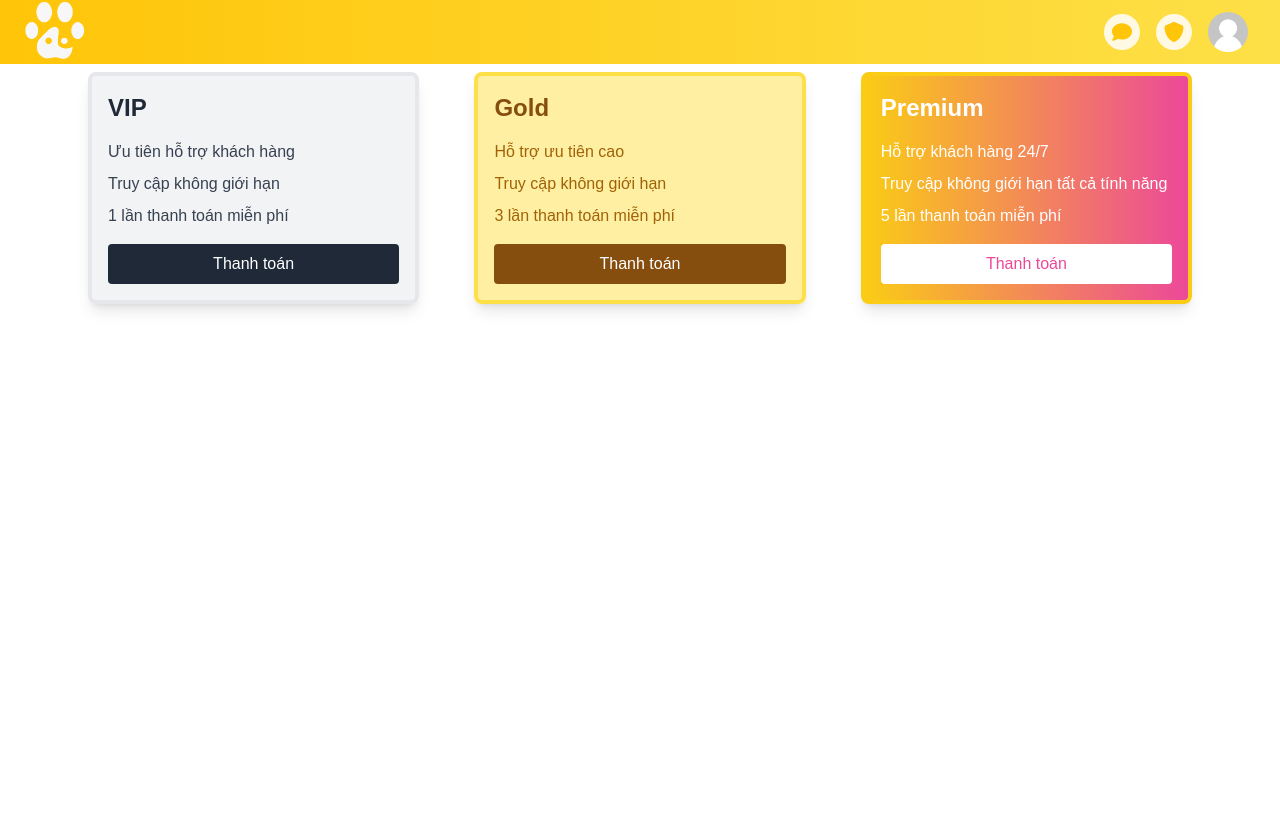
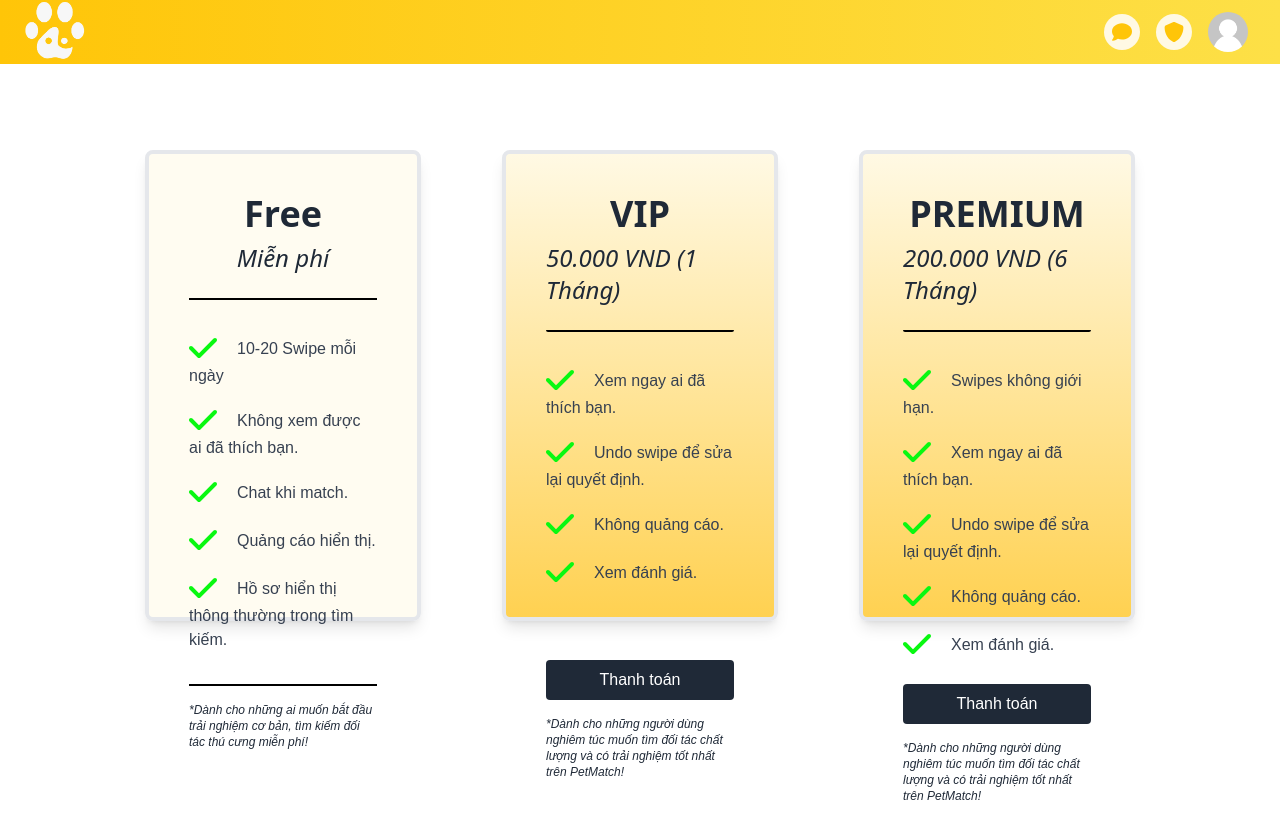
Before and after one commit to gheodn43/petmatch-app, a Next.js app: page /membership-pkgs in a window 1280 px wide. Shown: the top 838 px of the page. Built offline with nearby package versions, Linux system fonts and the light colour scheme; a web font is replaced by a local one.

Commit message:
modified UI payment + pet form

```diff
--- a/src/app/home/@main/(..)membership-pkgs/page.tsx
+++ b/src/app/home/@main/(..)membership-pkgs/page.tsx
@@ -1,15 +1,11 @@
 'use client';
 import { FontAwesomeIcon } from '@fortawesome/react-fontawesome';
-import { faArrowLeft } from '@fortawesome/free-solid-svg-icons';
+import { faCheck } from '@fortawesome/free-solid-svg-icons';
 import { useRouter } from 'next/navigation';
 import axios from 'axios';
 
 export default function MembershipPkgs() {
     const router = useRouter();
-
-    const handleBack = () => {
-        router.back();
-    };
     const handlePayment = async (packageName: string) => {
         try {
             const response = await axios.post('/api/membership-pkgs/checkout', { package: packageName });
@@ -23,54 +19,73 @@ export default function MembershipPkgs() {
 
     return (
         <div className="flex flex-col items-center p-2 h-screen space-y-6">
-            <div className="flex justify-start w-full px-2 py-4">
-                <button onClick={handleBack}>
-                    <FontAwesomeIcon icon={faArrowLeft} className="text-gray-600 text-xl" />
-                </button>
-            </div>
-            <div className='flex flex-col items-center justify-between xl:flex-row space-y-4 xl:space-y-0 xl:space-x-6 w-full px-20'>
-                <div className="flex flex-col p-4 w-full xl:w-[30%] bg-gray-200 bg-opacity-50 border-4 border-gray-200 rounded-lg shadow-lg">
-                    <h2 className="text-2xl font-bold text-gray-800 mb-4">VIP</h2>
-                    <ul className="text-gray-700 space-y-2">
-                        <li>Ưu tiên hỗ trợ khách hàng</li>
-                        <li>Truy cập không giới hạn</li>
-                        <li>1 lần thanh toán miễn phí</li>
+            <div className='flex flex-col items-center justify-evenly xl:flex-row space-y-4 xl:space-y-0 xl:space-x-6 w-full h-full px-20'>
+                <div className="flex flex-col p-10 w-full h-3/5 xl:w-[25%] bg-[#FFF9E4]  bg-opacity-50 border-4 border-gray-200 rounded-lg shadow-lg relative xl:bottom-[10%]">
+                    <div className='flex items-center justify-center flex-col border-b-2 border-black '>
+                        <h2 className="text-4xl text-gray-800 mb-2 font-extrabold font-sans">Free</h2>
+                        <h3 className="text-2xl text-gray-800 mb-6 italic font-sans">Miễn phí</h3>
+                    </div>
+                    <ul className="text-gray-700 space-y-4 mt-8 mb-4 pb-8 border-b-2 border-black ">
+                        <li><FontAwesomeIcon size='2xl' icon={faCheck} className="text-[#09F811] mr-5" />10-20 Swipe mỗi ngày</li>
+                        <li><FontAwesomeIcon size='2xl' icon={faCheck} className="text-[#09F811] mr-5" />Không xem được ai đã thích bạn.</li>
+                        <li><FontAwesomeIcon size='2xl' icon={faCheck} className="text-[#09F811] mr-5" />Chat khi match.</li>
+                        <li><FontAwesomeIcon size='2xl' icon={faCheck} className="text-[#09F811] mr-5" />Quảng cáo hiển thị.</li>
+                        <li><FontAwesomeIcon size='2xl' icon={faCheck} className="text-[#09F811] mr-5" />Hồ sơ hiển thị thông thường trong tìm kiếm.</li>
                     </ul>
-                    <button
+                    <span className='text-gray-800 font-extralight text-xs italic'>
+                    *Dành cho những ai muốn bắt đầu trải nghiệm cơ bản, tìm kiếm đối tác thú cưng miễn phí!
+                    </span>
+                    {/* <button
                         className="mt-4 p-2 bg-gray-800 text-white rounded"
                         onClick={() => handlePayment('VIP')}
                     >
                         Thanh toán
-                    </button>
+                    </button> */}
                 </div>
-                <div className="flex flex-col p-4 w-full xl:w-[30%] bg-yellow-300 bg-opacity-50 border-4 border-yellow-300 rounded-lg shadow-lg">
-                    <h2 className="text-2xl font-bold text-yellow-800 mb-4">Gold</h2>
-                    <ul className="text-yellow-700 space-y-2">
-                        <li>Hỗ trợ ưu tiên cao</li>
-                        <li>Truy cập không giới hạn</li>
-                        <li>3 lần thanh toán miễn phí</li>
+                <div className="flex flex-col p-10 w-full h-3/5 xl:w-[25%] bg-gradient-to-b from-[#FFF9E4] to-[#FFD151]  bg-opacity-50 border-4 border-gray-200 rounded-lg shadow-lg relative xl:bottom-[10%]">
+                    <div className='flex items-center justify-center flex-col border-b-2 border-black rounded-sm'>
+                        <h2 className="text-4xl text-gray-800 mb-2 font-extrabold font-sans">VIP</h2>
+                        <h3 className="text-2xl text-gray-800 mb-6 italic font-sans">50.000 VND (1 Tháng)</h3>
+                    </div>
+                    <ul className="text-gray-700 space-y-4 mt-8 mb-14">
+                        <li><FontAwesomeIcon size='2xl' icon={faCheck} className="text-[#09F811] mr-5" />Xem ngay ai đã thích bạn.</li>
+                        <li><FontAwesomeIcon size='2xl' icon={faCheck} className="text-[#09F811] mr-5" />Undo swipe để sửa lại quyết định.</li>
+                        <li><FontAwesomeIcon size='2xl' icon={faCheck} className="text-[#09F811] mr-5" />Không quảng cáo.</li>
+                        <li><FontAwesomeIcon size='2xl' icon={faCheck} className="text-[#09F811] mr-5" />Xem đánh giá.</li>
                     </ul>
                     <button
-                        className="mt-4 p-2 bg-yellow-800 text-white rounded"
-                        onClick={() => handlePayment('Gold')}
+                        className="mt-4 p-2 bg-gray-800 text-white rounded mb-4"
+                        onClick={() => handlePayment('VIP')}
                     >
                         Thanh toán
                     </button>
+                    <span className='text-gray-800 font-extralight text-xs italic'>
+                    *Dành cho những người dùng nghiêm túc muốn tìm đối tác chất lượng và có trải nghiệm tốt nhất trên PetMatch!
+                    </span>
                 </div>
-                <div className="flex flex-col p-4 w-full xl:w-[30%] bg-gradient-to-r from-yellow-400 to-pink-500 bg-opacity-50 border-4 border-yellow-400 rounded-lg shadow-lg">
-                    <h2 className="text-2xl font-bold text-white mb-4">Premium</h2>
-                    <ul className="text-white space-y-2">
-                        <li>Hỗ trợ khách hàng 24/7</li>
-                        <li>Truy cập không giới hạn tất cả tính năng</li>
-                        <li>5 lần thanh toán miễn phí</li>
+                <div className="flex flex-col p-10 w-full h-3/5 xl:w-[25%] bg-gradient-to-b from-[#FFF9E4] to-[#FFD151] bg-opacity-50 border-4 border-gray-200 rounded-lg shadow-lg relative xl:bottom-[10%]">
+                    <div className='flex items-center justify-center flex-col border-b-2 border-black rounded-sm'>
+                        <h2 className="text-4xl text-gray-800 mb-2 font-extrabold font-sans">PREMIUM</h2>
+                        <h3 className="text-2xl text-gray-800 mb-6 italic font-sans">200.000 VND (6 Tháng)</h3>
+                    </div>
+                    <ul className="text-gray-700 space-y-4 mt-8 mb-2">
+                        <li><FontAwesomeIcon size='2xl' icon={faCheck} className="text-[#09F811] mr-5" />Swipes không giới hạn.</li>
+                        <li><FontAwesomeIcon size='2xl' icon={faCheck} className="text-[#09F811] mr-5" />Xem ngay ai đã thích bạn.</li>
+                        <li><FontAwesomeIcon size='2xl' icon={faCheck} className="text-[#09F811] mr-5" />Undo swipe để sửa lại quyết định.</li>
+                        <li><FontAwesomeIcon size='2xl' icon={faCheck} className="text-[#09F811] mr-5" />Không quảng cáo.</li>
+                        <li><FontAwesomeIcon size='2xl' icon={faCheck} className="text-[#09F811] mr-5" />Xem đánh giá.</li>
                     </ul>
                     <button
-                        className="mt-4 p-2 bg-white text-pink-500 rounded"
+                        className="mt-4 p-2 bg-gray-800 text-white rounded mb-4"
                         onClick={() => handlePayment('Premium')}
                     >
                         Thanh toán
                     </button>
+                    <span className='text-gray-800 font-extralight text-xs italic'>
+                    *Dành cho những người dùng nghiêm túc muốn tìm đối tác chất lượng và có trải nghiệm tốt nhất trên PetMatch!
+                    </span>
                 </div>
+
             </div>
         </div>
     );
--- a/src/app/membership-pkgs/page.tsx
+++ b/src/app/membership-pkgs/page.tsx
@@ -1,6 +1,6 @@
 'use client';
 import { FontAwesomeIcon } from '@fortawesome/react-fontawesome';
-import { faArrowLeft } from '@fortawesome/free-solid-svg-icons';
+import { faCheck } from '@fortawesome/free-solid-svg-icons';
 import { useRouter } from 'next/navigation';
 import axios from 'axios';
 
@@ -19,49 +19,73 @@ export default function MembershipPkgs() {
 
     return (
         <div className="flex flex-col items-center p-2 h-screen space-y-6">
-            <div className='flex flex-col items-center justify-between xl:flex-row space-y-4 xl:space-y-0 xl:space-x-6 w-full px-20'>
-                <div className="flex flex-col p-4 w-full xl:w-[30%] bg-gray-200 bg-opacity-50 border-4 border-gray-200 rounded-lg shadow-lg">
-                    <h2 className="text-2xl font-bold text-gray-800 mb-4">VIP</h2>
-                    <ul className="text-gray-700 space-y-2">
-                        <li>Ưu tiên hỗ trợ khách hàng</li>
-                        <li>Truy cập không giới hạn</li>
-                        <li>1 lần thanh toán miễn phí</li>
+            <div className='flex flex-col items-center justify-evenly xl:flex-row space-y-4 xl:space-y-0 xl:space-x-6 w-full h-full px-20'>
+                <div className="flex flex-col p-10 w-full h-3/5 xl:w-[25%] bg-[#FFF9E4]  bg-opacity-50 border-4 border-gray-200 rounded-lg shadow-lg relative xl:bottom-[10%]">
+                    <div className='flex items-center justify-center flex-col border-b-2 border-black '>
+                        <h2 className="text-4xl text-gray-800 mb-2 font-extrabold font-sans">Free</h2>
+                        <h3 className="text-2xl text-gray-800 mb-6 italic font-sans">Miễn phí</h3>
+                    </div>
+                    <ul className="text-gray-700 space-y-4 mt-8 mb-4 pb-8 border-b-2 border-black ">
+                        <li><FontAwesomeIcon size='2xl' icon={faCheck} className="text-[#09F811] mr-5" />10-20 Swipe mỗi ngày</li>
+                        <li><FontAwesomeIcon size='2xl' icon={faCheck} className="text-[#09F811] mr-5" />Không xem được ai đã thích bạn.</li>
+                        <li><FontAwesomeIcon size='2xl' icon={faCheck} className="text-[#09F811] mr-5" />Chat khi match.</li>
+                        <li><FontAwesomeIcon size='2xl' icon={faCheck} className="text-[#09F811] mr-5" />Quảng cáo hiển thị.</li>
+                        <li><FontAwesomeIcon size='2xl' icon={faCheck} className="text-[#09F811] mr-5" />Hồ sơ hiển thị thông thường trong tìm kiếm.</li>
                     </ul>
-                    <button
+                    <span className='text-gray-800 font-extralight text-xs italic'>
+                    *Dành cho những ai muốn bắt đầu trải nghiệm cơ bản, tìm kiếm đối tác thú cưng miễn phí!
+                    </span>
+                    {/* <button
                         className="mt-4 p-2 bg-gray-800 text-white rounded"
                         onClick={() => handlePayment('VIP')}
                     >
                         Thanh toán
-                    </button>
+                    </button> */}
                 </div>
-                <div className="flex flex-col p-4 w-full xl:w-[30%] bg-yellow-300 bg-opacity-50 border-4 border-yellow-300 rounded-lg shadow-lg">
-                    <h2 className="text-2xl font-bold text-yellow-800 mb-4">Gold</h2>
-                    <ul className="text-yellow-700 space-y-2">
-                        <li>Hỗ trợ ưu tiên cao</li>
-                        <li>Truy cập không giới hạn</li>
-                        <li>3 lần thanh toán miễn phí</li>
+                <div className="flex flex-col p-10 w-full h-3/5 xl:w-[25%] bg-gradient-to-b from-[#FFF9E4] to-[#FFD151]  bg-opacity-50 border-4 border-gray-200 rounded-lg shadow-lg relative xl:bottom-[10%]">
+                    <div className='flex items-center justify-center flex-col border-b-2 border-black rounded-sm'>
+                        <h2 className="text-4xl text-gray-800 mb-2 font-extrabold font-sans">VIP</h2>
+                        <h3 className="text-2xl text-gray-800 mb-6 italic font-sans">50.000 VND (1 Tháng)</h3>
+                    </div>
+                    <ul className="text-gray-700 space-y-4 mt-8 mb-14">
+                        <li><FontAwesomeIcon size='2xl' icon={faCheck} className="text-[#09F811] mr-5" />Xem ngay ai đã thích bạn.</li>
+                        <li><FontAwesomeIcon size='2xl' icon={faCheck} className="text-[#09F811] mr-5" />Undo swipe để sửa lại quyết định.</li>
+                        <li><FontAwesomeIcon size='2xl' icon={faCheck} className="text-[#09F811] mr-5" />Không quảng cáo.</li>
+                        <li><FontAwesomeIcon size='2xl' icon={faCheck} className="text-[#09F811] mr-5" />Xem đánh giá.</li>
                     </ul>
                     <button
-                        className="mt-4 p-2 bg-yellow-800 text-white rounded"
-                        onClick={() => handlePayment('Gold')}
+                        className="mt-4 p-2 bg-gray-800 text-white rounded mb-4"
+                        onClick={() => handlePayment('VIP')}
                     >
                         Thanh toán
                     </button>
+                    <span className='text-gray-800 font-extralight text-xs italic'>
+                    *Dành cho những người dùng nghiêm túc muốn tìm đối tác chất lượng và có trải nghiệm tốt nhất trên PetMatch!
+                    </span>
                 </div>
-                <div className="flex flex-col p-4 w-full xl:w-[30%] bg-gradient-to-r from-yellow-400 to-pink-500 bg-opacity-50 border-4 border-yellow-400 rounded-lg shadow-lg">
-                    <h2 className="text-2xl font-bold text-white mb-4">Premium</h2>
-                    <ul className="text-white space-y-2">
-                        <li>Hỗ trợ khách hàng 24/7</li>
-                        <li>Truy cập không giới hạn tất cả tính năng</li>
-                        <li>5 lần thanh toán miễn phí</li>
+                <div className="flex flex-col p-10 w-full h-3/5 xl:w-[25%] bg-gradient-to-b from-[#FFF9E4] to-[#FFD151] bg-opacity-50 border-4 border-gray-200 rounded-lg shadow-lg relative xl:bottom-[10%]">
+                    <div className='flex items-center justify-center flex-col border-b-2 border-black rounded-sm'>
+                        <h2 className="text-4xl text-gray-800 mb-2 font-extrabold font-sans">PREMIUM</h2>
+                        <h3 className="text-2xl text-gray-800 mb-6 italic font-sans">200.000 VND (6 Tháng)</h3>
+                    </div>
+                    <ul className="text-gray-700 space-y-4 mt-8 mb-2">
+                        <li><FontAwesomeIcon size='2xl' icon={faCheck} className="text-[#09F811] mr-5" />Swipes không giới hạn.</li>
+                        <li><FontAwesomeIcon size='2xl' icon={faCheck} className="text-[#09F811] mr-5" />Xem ngay ai đã thích bạn.</li>
+                        <li><FontAwesomeIcon size='2xl' icon={faCheck} className="text-[#09F811] mr-5" />Undo swipe để sửa lại quyết định.</li>
+                        <li><FontAwesomeIcon size='2xl' icon={faCheck} className="text-[#09F811] mr-5" />Không quảng cáo.</li>
+                        <li><FontAwesomeIcon size='2xl' icon={faCheck} className="text-[#09F811] mr-5" />Xem đánh giá.</li>
                     </ul>
                     <button
-                        className="mt-4 p-2 bg-white text-pink-500 rounded"
+                        className="mt-4 p-2 bg-gray-800 text-white rounded mb-4"
                         onClick={() => handlePayment('Premium')}
                     >
                         Thanh toán
                     </button>
+                    <span className='text-gray-800 font-extralight text-xs italic'>
+                    *Dành cho những người dùng nghiêm túc muốn tìm đối tác chất lượng và có trải nghiệm tốt nhất trên PetMatch!
+                    </span>
                 </div>
+
             </div>
         </div>
     );
```
Also changed, not shown: src/components/pet/addPet.form.tsx (+11 -11 lines).
